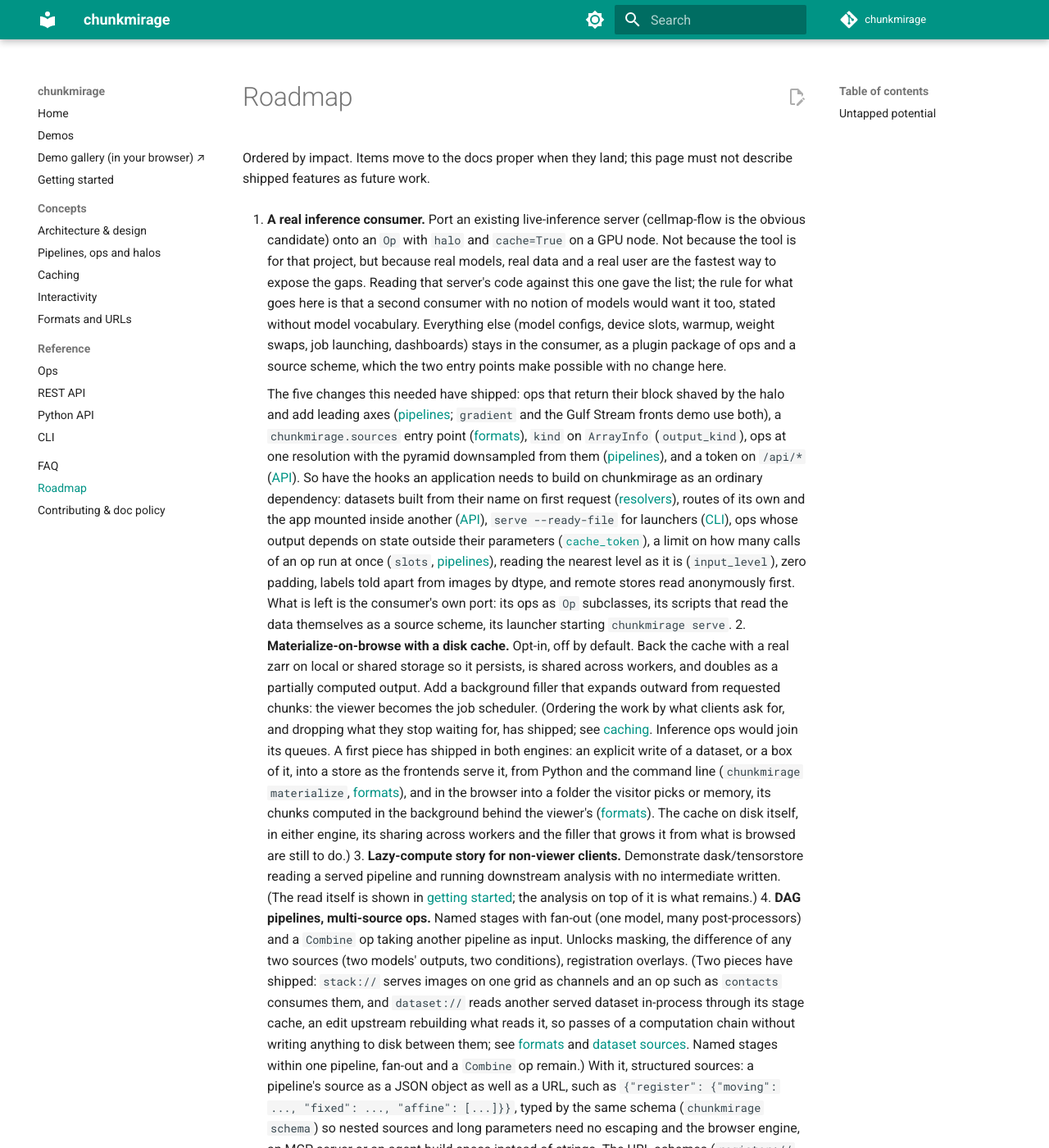
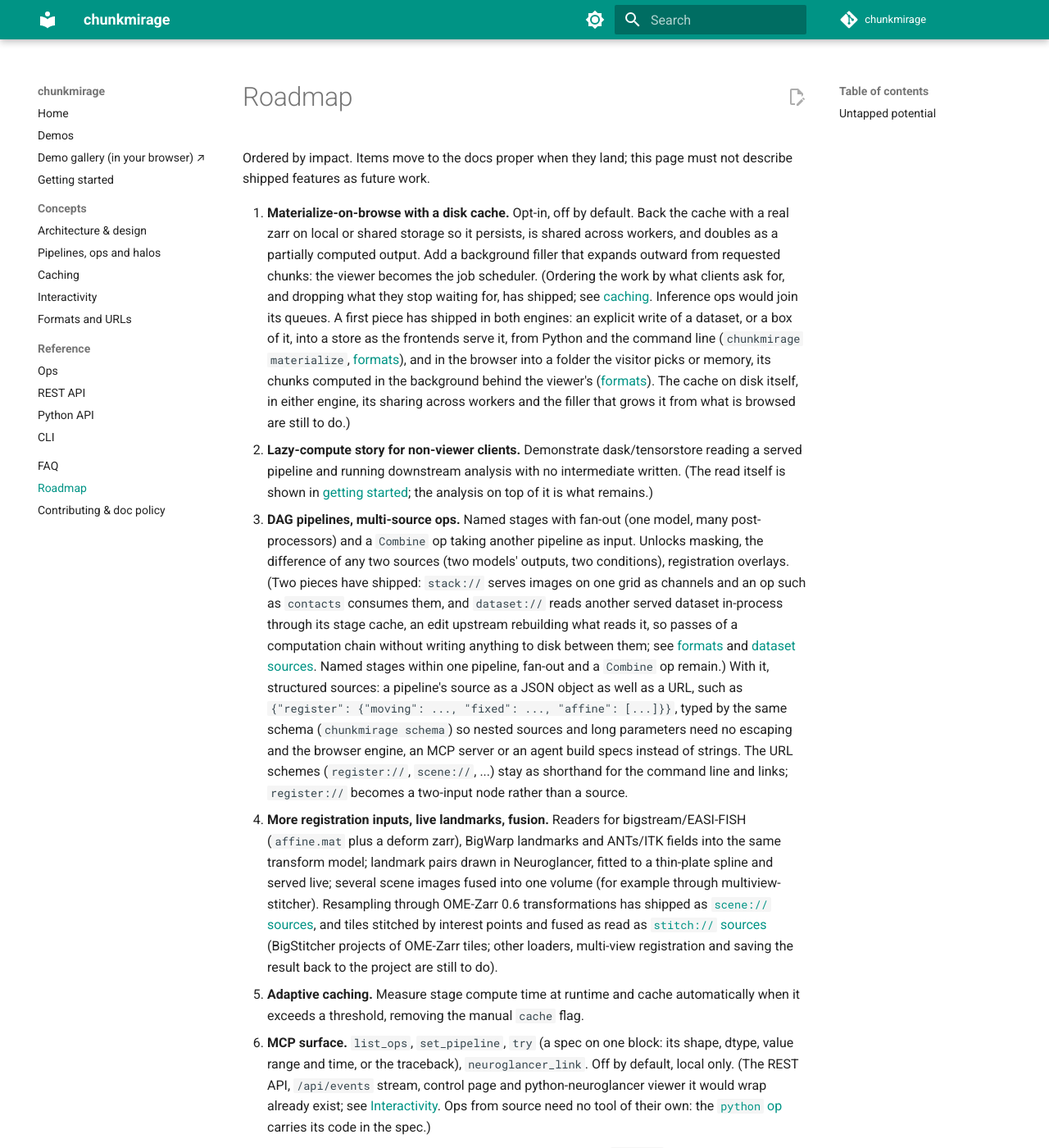
Before and after one commit to JaneliaSciComp/chunkmirage, an MkDocs documentation site: the page built from docs/roadmap.md, in a window 1280 px wide and 1400 px high. Shown: the whole window at 82% size. Built offline with MkDocs 1.6.1 and Material for MkDocs 9.7.7, drawn with Linux system fonts in a browser that asks for light colours; comment, search, counter and statistics services are not loaded; some of the changed text lies outside the part shown.

Commit message:
The roadmap's first item, a real inference consumer, has shipped: cellmap-flow serves every model through chunkmirage (cellmap-flow#110 made it the default, #116 deleted its Flask server), each model an Op of its own package with the model's context as its halo, slots for the GPU and a cache_token for the weights, so the item is removed and the rest renumbered; design.md says where it landed (what the port took and what stayed in cellmap-flow) and points at item 1, no longer item 2, for materialize-on-browse

```diff
--- a/docs/roadmap.md
+++ b/docs/roadmap.md
@@ -3,34 +3,7 @@
 Ordered by impact. Items move to the docs proper when they land; this page must not
 describe shipped features as future work.
 
-1. **A real inference consumer.** Port an existing live-inference server (cellmap-flow is
-   the obvious candidate) onto an `Op` with `halo` and `cache=True` on a GPU node. Not
-   because the tool is for that project, but because real models, real data and a real user
-   are the fastest way to expose the gaps. Reading that server's code against this
-   one gave the list; the rule for what goes here is that a second consumer with no notion
-   of models would want it too, stated without model vocabulary. Everything else (model
-   configs, device slots, warmup, weight swaps, job launching, dashboards) stays in the
-   consumer, as a plugin package of ops and a source scheme, which the two entry points
-   make possible with no change here.
-
-    The five changes this needed have shipped: ops that return their block shaved by the
-    halo and add leading axes ([pipelines](concepts/pipelines.md#ops); `gradient` and the
-    Gulf Stream fronts demo use both), a `chunkmirage.sources` entry point
-    ([formats](concepts/formats.md#your-own-schemes-sources-from-other-packages)), `kind`
-    on `ArrayInfo` (`output_kind`), ops at one resolution with the pyramid downsampled from
-    them ([pipelines](concepts/pipelines.md#ops-at-one-resolution)), and a token on `/api/*`
-    ([API](reference/api.md)). So have the hooks an application needs to build on
-    chunkmirage as an ordinary dependency: datasets built from their name on first request
-    ([resolvers](reference/api.md#datasets-resolved-by-name)), routes of its own and the app
-    mounted inside another ([API](reference/api.md#routes-of-your-own)), `serve --ready-file`
-    for launchers ([CLI](reference/cli.md)), ops whose output depends on state outside their
-    parameters ([`cache_token`](concepts/caching.md#state-outside-the-parameters)), a limit
-    on how many calls of an op run at once (`slots`, [pipelines](concepts/pipelines.md#ops)),
-    reading the nearest level as it is (`input_level`), zero padding, labels told apart from
-    images by dtype, and remote stores read anonymously first. What is left is the
-    consumer's own port: its ops as `Op` subclasses, its scripts that read the data
-    themselves as a source scheme, its launcher starting `chunkmirage serve`.
-2. **Materialize-on-browse with a disk cache.** Opt-in, off by default. Back the cache with
+1. **Materialize-on-browse with a disk cache.** Opt-in, off by default. Back the cache with
    a real zarr on local or shared storage so it persists, is shared across workers, and doubles as a partially
    computed output. Add a background filler that expands outward from requested chunks: the
    viewer becomes the job scheduler. (Ordering the work by what clients ask for, and
@@ -45,11 +18,11 @@ describe shipped features as future work.
    ([formats](concepts/formats.md#a-region-written-to-a-store-browser-engine)). The cache on
    disk itself, in either engine, its sharing across workers and the filler that grows it
    from what is browsed are still to do.)
-3. **Lazy-compute story for non-viewer clients.** Demonstrate dask/tensorstore reading a
+2. **Lazy-compute story for non-viewer clients.** Demonstrate dask/tensorstore reading a
    served pipeline and running downstream analysis with no intermediate written. (The
    read itself is shown in [getting started](getting-started.md#read-the-result-from-python-instead-of-a-viewer);
    the analysis on top of it is what remains.)
-4. **DAG pipelines, multi-source ops.** Named stages with fan-out (one model, many
+3. **DAG pipelines, multi-source ops.** Named stages with fan-out (one model, many
    post-processors) and a `Combine` op taking another pipeline as input. Unlocks masking,
    the difference of any two sources (two models' outputs, two conditions), registration
    overlays. (Two pieces have shipped: `stack://` serves images on one grid as channels and
```
Also changed, not shown: other parts of docs/roadmap.md (+6 -6 lines), docs/design.md (+10 -4 lines).
